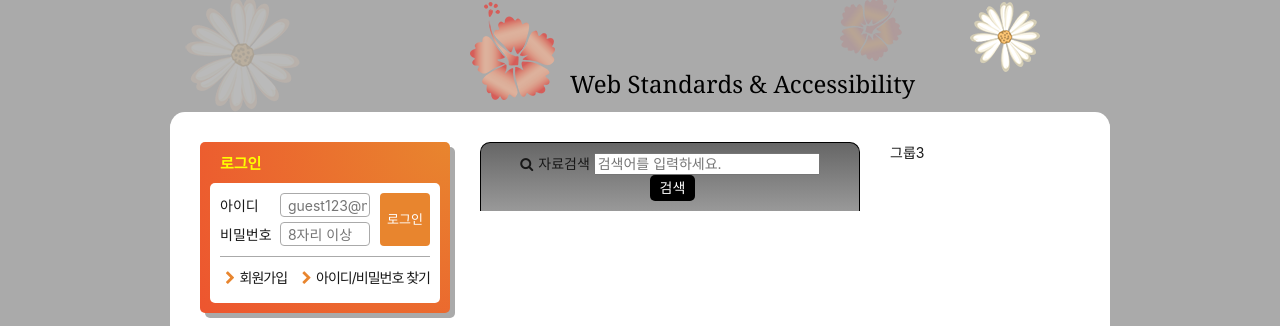
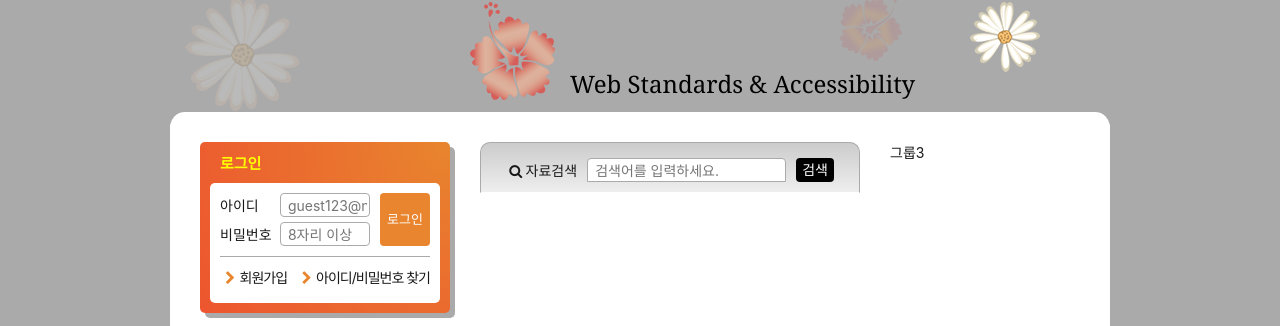
Before and after one commit to CHAERYEON-LEE/zeroConnecTo, a website: page HTML5/index.html in a window 1280 px wide. Shown: the part 131-457 px from the top of the page. Drawn offline with Linux system fonts and the light colour scheme; files whose address does not match are found by name; a web font is replaced by a local one.

Commit message:
검색 폼 마크업 , 디자인 완성

```diff
--- a/HTML5/css/index.css
+++ b/HTML5/css/index.css
@@ -396,33 +396,39 @@ body{
 
 /* 검색 폼 */
 .search-form{
-    background-color: #e8852e;
-    padding: 10px 20px;
-    text-align: center;
+    background: linear-gradient(to bottom, #ccc, #eee);
+    border: 1px solid #aaa;
     border-radius: 10px 10px 0 0;
-    border: 1px solid #000;
-    border-bottom: none;
-    background: linear-gradient(to bottom, #666, #999);
+    padding: 15px 25px 10px;
+    border-bottom-color: #fff;
 }
-
-.search-title::before{
-    content: "\e802";
-    font-family: 'fontello';
-    margin-right: 5px;
+.search-form fieldset{
+    display: flex;
+    flex-flow: row nowrap;
+    align-items: center;
 }
-
+ .search-form label, .search-button{
+    white-space: nowrap;
+ }
+.search-form input{
+    border: 1px solid #aaa;
+    height: 24px;
+    border-radius: 4px 4px 0 0;
+    padding: 2px 2px 2px .5em;
+    margin: 0 10px;
+    /* flex-grow: 1; */
+    width: 100%;
+    /* 백분율을 선택했을때는 부모컨테이너의
+    크기를 늘렸다 줄였을 때 유연하게 커지고 작아지게 되서 백분율로 설정한다 */
+}
 .search-button{
-    border: none;
-    border-radius: 5px;
     background: #000;
     color: #fff;
-    padding: 5px 10px;
-    margin-left: 5px;
+    padding: 2pa 10px;
+    height: 24px;
+    border: none;
+    border-radius: 4px;
 }
-
-
-
-
 
 /* 슬로건 */
 .slogan{
--- a/HTML5/index.html
+++ b/HTML5/index.html
@@ -207,10 +207,11 @@
       <div class="group group2">
         <h2 class="sr-only">검색</h2>
         <form method="POST" action="https://formspree.io/seulbinim@gmail.com" class="search-form">
-          <fieldset class="search-form-fieldset">
-            <label for="search" class="search-title">자료검색</label>
-            <input type="search" placeholder="검색어를 입력하세요."/>
-            <button class="search-button">검색</button>
+          <fieldset>
+            <legend>검색 폼</legend>
+            <label for="search" class="search-title"><i class="icon-search" aria-hidden="true"></i>자료검색</label>
+            <input type="search" placeholder="검색어를 입력하세요." id="search" name="search" required="required"/>
+            <button type="submit" class="search-button">검색</button>
           </fieldset>
         </form>
       </div>
```
